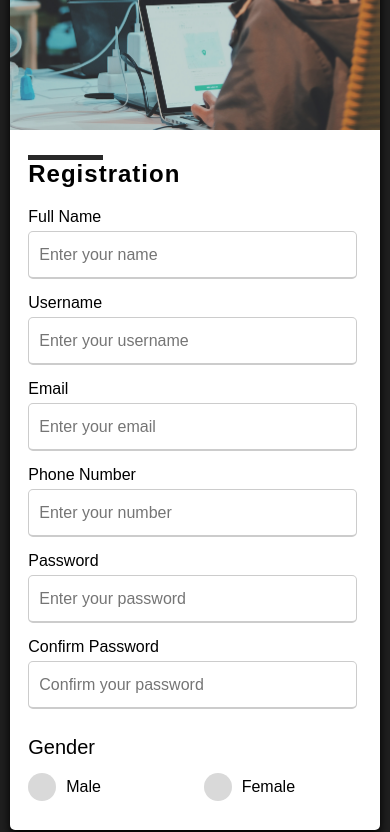
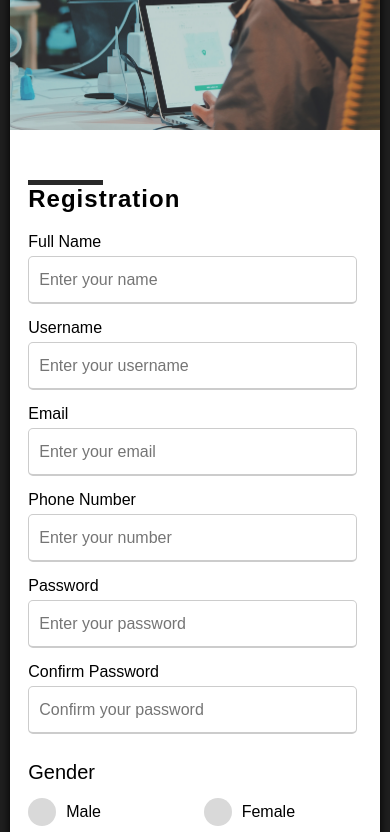
Before and after one commit to TriAditiawan/formr2, a plain HTML site: page index.html in a window 390 px wide. Shown: the part 620-1452 px from the top of the page. Drawn offline with Linux system fonts and the light colour scheme; a web font is replaced by a local one.

Commit message:
Update index.html

```diff
--- a/index.html
+++ b/index.html
@@ -197,7 +197,7 @@
         .grid {
           width: 95%;
           display: block;
-          height: 1400px !important;
+          height: 1650px !important;
           margin: 50px auto !important;
         }
         .grid .img {
@@ -209,6 +209,9 @@
           padding-top: 550px;
           width: 95%;
           font-size: 32px;
+        }
+        form {
+          padding-top: 25px;
         }
 
         form .user-details .input-box {
```
